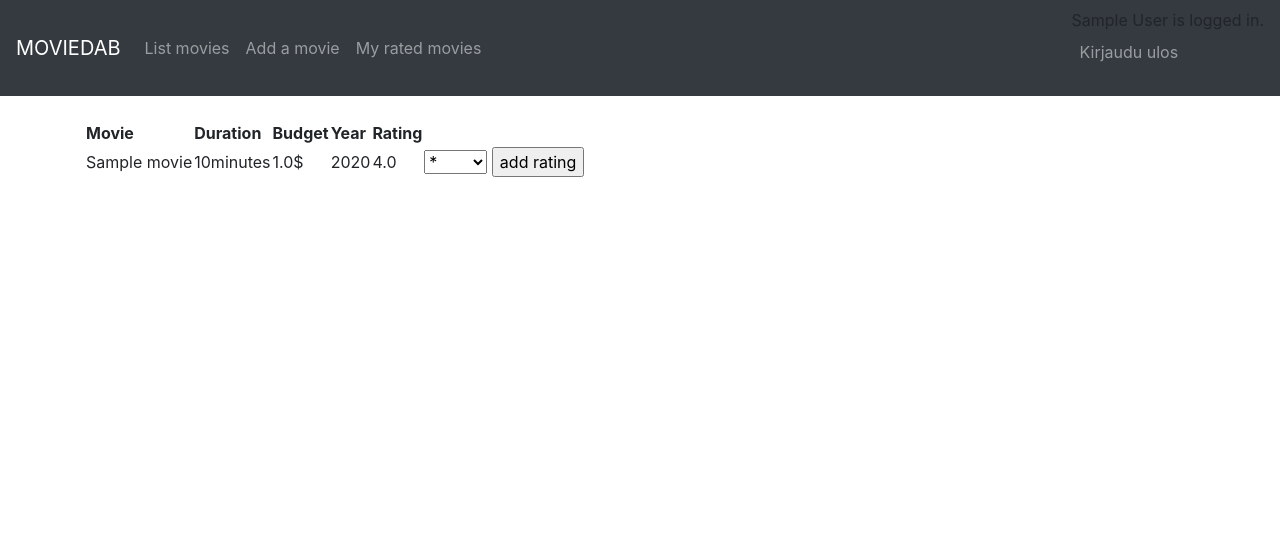
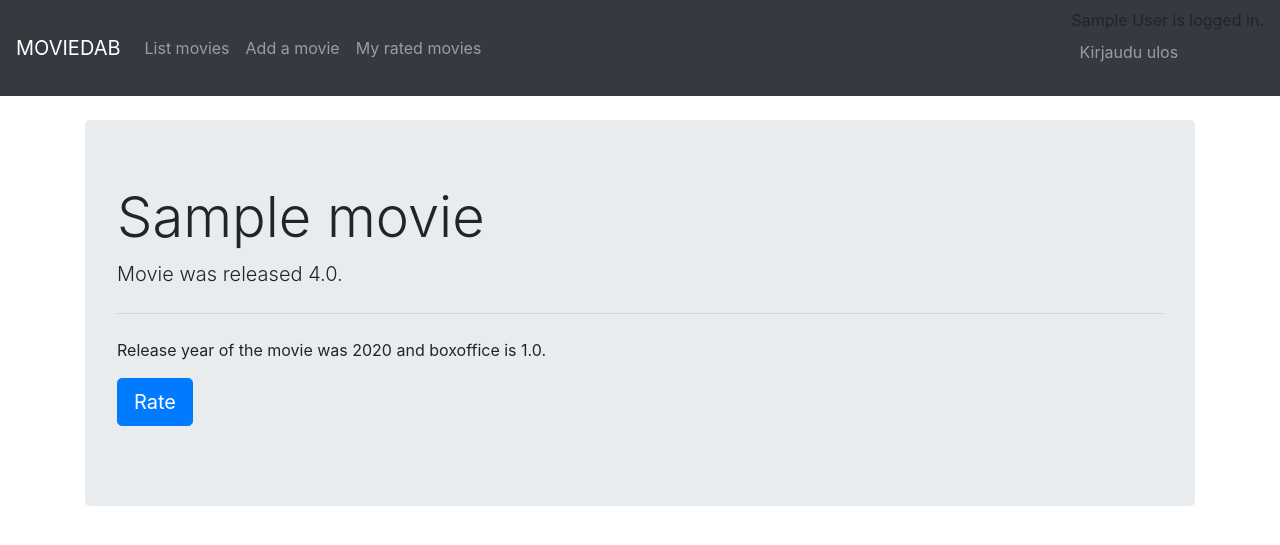
Before and after one commit to veliblesku/elokuvatietokanta, a Flask app: page /movies/1/ in a window 1280 px wide. Shown: the top 545 px of the page. Run offline with Flask 2, Linux system fonts and the light colour scheme; a user stored in the database is signed in; tables that the repository leaves empty hold one stand-in row (values such as "Sample post"); some libraries are stand-ins or nearby versions.

Commit message:
heroku fix

```diff
--- a/application/templates/layout.html
+++ b/application/templates/layout.html
@@ -6,13 +6,7 @@
     <script src="https://code.jquery.com/jquery-3.2.1.slim.min.js" integrity="sha384-KJ3o2DKtIkvYIK3UENzmM7KCkRr/rE9/Qpg6aAZGJwFDMVNA/GpGFF93hXpG5KkN" crossorigin="anonymous"></script>
     <link rel="stylesheet" href="https://maxcdn.bootstrapcdn.com/bootstrap/4.0.0/css/bootstrap.min.css" integrity="sha384-Gn5384xqQ1aoWXA+058RXPxPg6fy4IWvTNh0E263XmFcJlSAwiGgFAW/dAiS6JXm" crossorigin="anonymous">
     <link rel="stylesheet" href="{{ url_for('static', filename='css/customstyles.css') }}">
-    <script>
-      $(document).ready(function(){
-        $(".clickable-row").click(function(){
-          window.location = $(this).data("href");
-        });
-      });
-    </script>
+    <script src="/static/script.min.js" type="text/javascript"></script>
 
   </head>
 
--- a/application/templates/movies/movie.html
+++ b/application/templates/movies/movie.html
@@ -1,22 +1,18 @@
 {% extends "layout.html" %}
 
 {% block body %}
-  <table>
-    <tr>
-      <th>Movie</th>
-      <th>Duration</th>
-      <th>Budget</th>
-      <th>Year</th>
-      <th>Rating</th>
-    </tr>
-    <tr>
-      <td>{{ movie.name }}</td>
-      <td>{{ movie.duration }}minutes</td>
-      <td>{{ movie.budget }}$</td>
-      <td>{{ movie.year }}</td>
-      <td>{{rating}}</td>
+<div class="jumbotron">
+  <h1 class="display-4">{{movie.name}}</h1>
+  <p class="lead">Movie was released {{rating}}.</p>
+  <hr class="my-4">
+  <p>Release year of the movie was {{movie.year}} and boxoffice is {{movie.budget}}.</p>
   {% if current_user.is_authenticated %}
-      <td>
+  <p>
+    <button class="btn btn-primary btn-lg" type="button" data-toggle="collapse" data-target="#ratingBox" aria-expanded="false" aria-controls="ratingBox">
+      Rate
+    </button>
+  </p>
+  <div class="collapse" id="ratingBox">
   <form method="POST" action="{{ url_for('movie_set_rating', movie_id=movie.id) }}">
     <select id="rating" name="rating">
     <option value="1">*</option>
@@ -27,8 +23,9 @@
     </select>
     <input type="submit" value="add rating">
   </form>
-      </td>
-      {% endif %}
-    </tr>
-  </table>
+</div>
+  {%endif%}
+
+
+</div>
 {% endblock %}
--- a/requirements.txt
+++ b/requirements.txt
@@ -1,4 +1,5 @@
 astroid==2.3.3
+Bootstrap-Flask==1.2.0
 click==7.1.1
 entrypoints==0.3
 flake8==3.7.9
```
Lines whose indentation alone changed are shown as unchanged.
